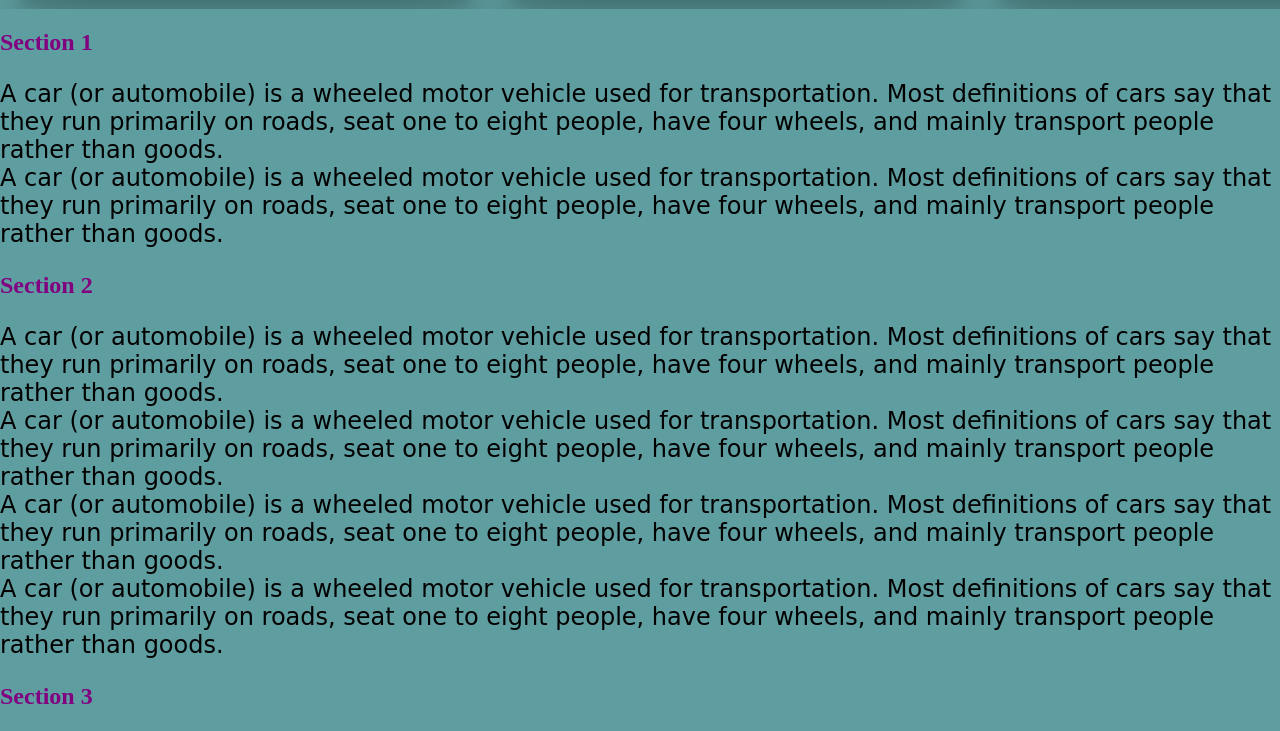
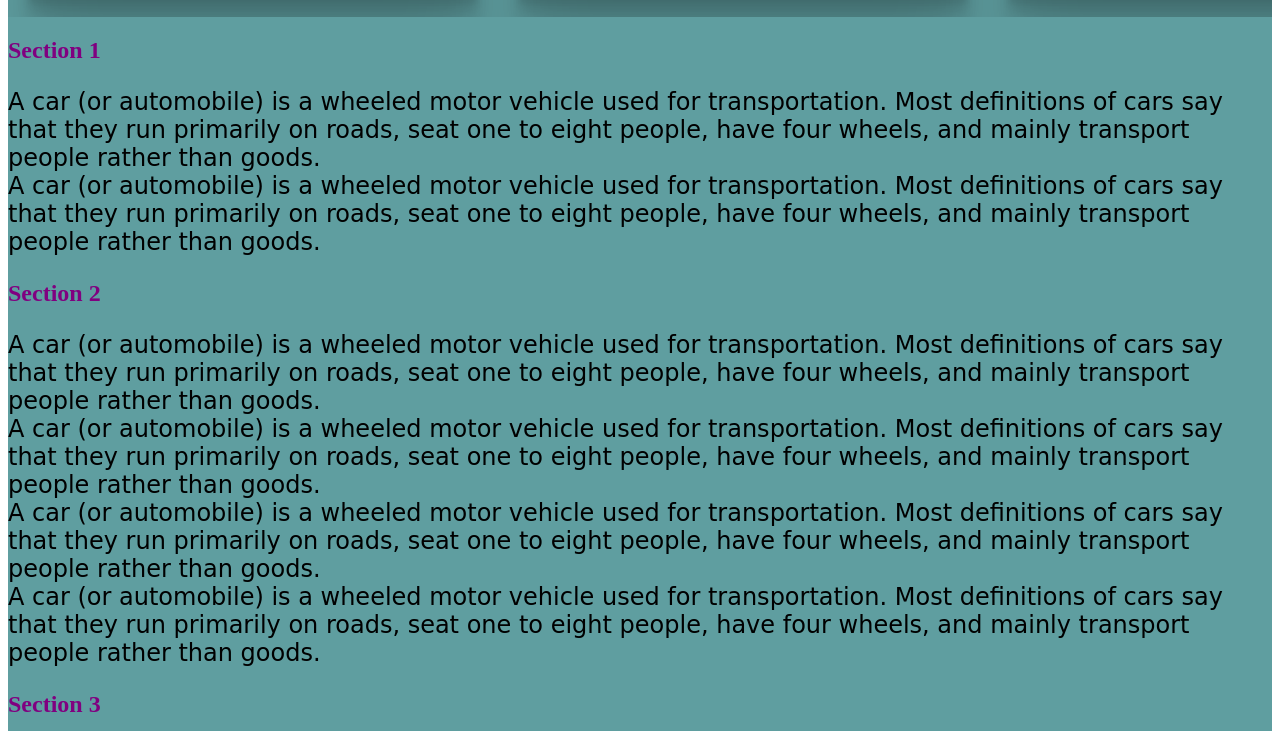
Before and after one commit to wang-xiaotian/css_container_class_flex, a plain HTML site: page index.html in a window 1280 px wide. Shown: the part 432-1163 px from the top of the page. Drawn offline with Linux system fonts and the light colour scheme.

```diff
--- a/css/style.css
+++ b/css/style.css
@@ -1,5 +1,5 @@
 body {
-  margin: 0px;
+  margin: 8px;
 }
 
 main {
```
